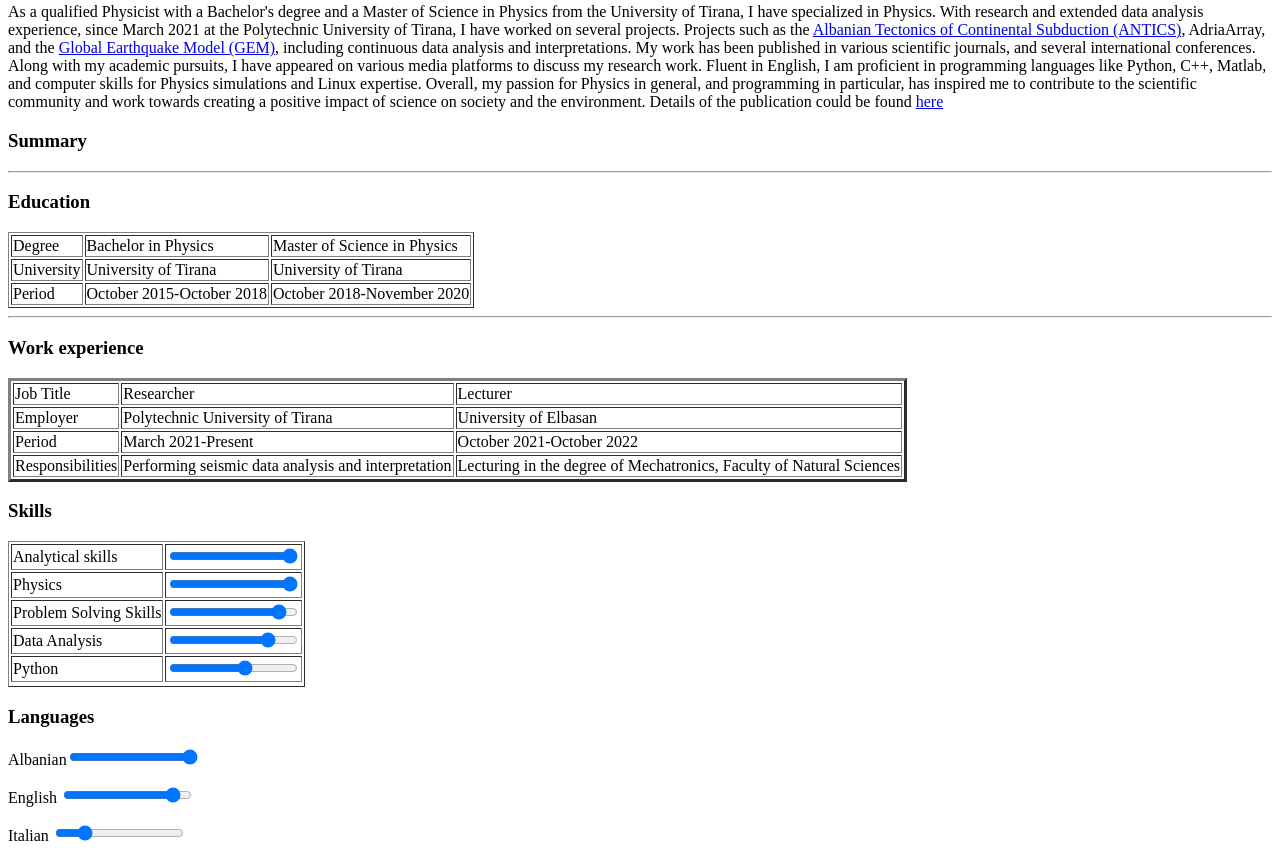
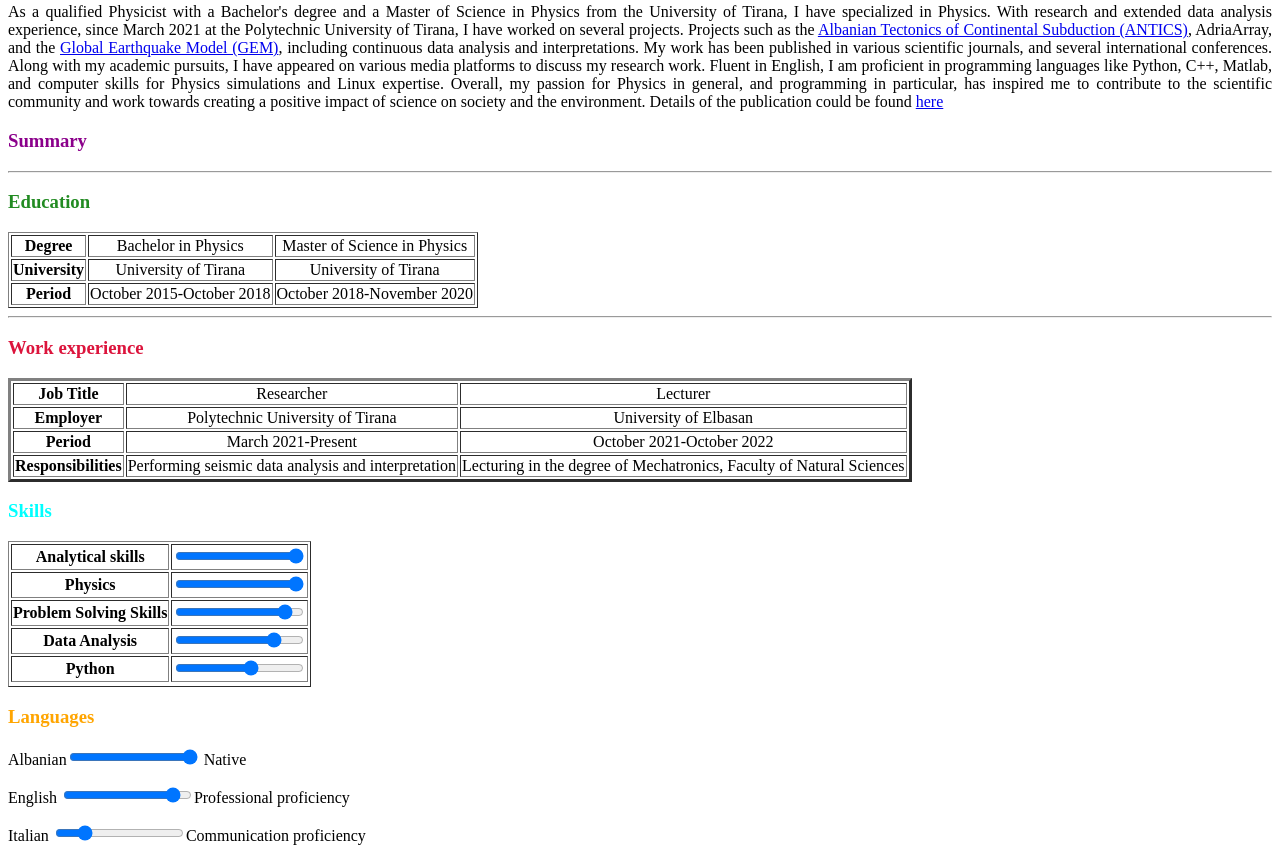
Before and after one commit to DamianKoxhaj/Capstone-Projects, a plain HTML site: page index.html in a window 1280 px wide. Shown: the part 340-1199 px from the top of the page. Drawn offline with Linux system fonts and the light colour scheme.

Commit message:
Add files via upload

```diff
--- a/index.html
+++ b/index.html
@@ -3,11 +3,12 @@
 <head>
     <meta charset="UTF-8">
     <title>My Resume</title>
+    <link rel="stylesheet" href="style.css">
 </head>
 <body>
     <h1>My Resume</h1>
     <img src="Damiano_Photo.jpg" height="200">
-    <h3>Profile</h3>
+    <h3 style="color: red;">Profile</h3>
  <p>As a qualified Physicist with a Bachelor's degree and a Master of
     Science in Physics from the University of Tirana, I have specialized in
     Physics. With research and extended data analysis experience, since
@@ -25,23 +26,23 @@
     scientific community and work towards creating a positive impact of
     science on society and the environment. Details of the publication could be found  <a href="https://sites.google.com/view/damiano-koxhaj/home">here</a> </p>
 
- <h3>Summary</h3>
+ <h3 style="color: darkmagenta;">Summary</h3>
  <hr>
 
- <h3>Education</h3>
+ <h3 style="color: forestgreen;">Education</h3>
  <table border="1">
     <tr>
-        <td>Degree</td>
-        <a href="https://fshn.edu.al/Departments/departamenti-i-fizikes/Programmes/fizike-bsc"><td>Bachelor in Physics</td></a>
+        <td style="font-weight: bold;">Degree</td>
+        <td>Bachelor in Physics</td>
         <td>Master of Science in Physics</td>
     </tr>
     <tr>
-        <td>University</td>
+        <td style="font-weight: bold;">University</td>
         <td>University of Tirana</td>
         <td>University of Tirana</td>
     </tr>
     <tr>
-        <td>Period</td>
+        <td style="font-weight: bold;">Period</td>
         <td>October 2015-October 2018</td>
         <td>October 2018-November 2020</td>
     </tr>
@@ -50,25 +51,25 @@
 
 <table border="3">
     <head>
-        <h3>Work experience</h3>
+        <h3 style="color: crimson;">Work experience</h3>
     </head>
     <tr>
-        <td>Job Title</td>
+        <td style="font-weight: bold;">Job Title</td>
         <td>Researcher</td>
         <td>Lecturer</td>
         <tr>
-            <td>Employer</td>
+            <td style="font-weight: bold;">Employer</td>
             <td>Polytechnic University of Tirana</td>
             <td>University of Elbasan</td>
 
             </tr>
 
-        <tr><td>Period</td>
+        <tr><td style="font-weight: bold;">Period</td>
             <td>March 2021-Present</td>
             <td>October 2021-October 2022</td>
         </tr>
         <tr>
-            <td>Responsibilities</td>
+            <td style="font-weight: bold;">Responsibilities</td>
             <td>Performing seismic data analysis and interpretation</td>
             <td>Lecturing in the degree of Mechatronics, Faculty of Natural Sciences</td>
         </tr>
@@ -76,24 +77,24 @@
 
    <table border="1">
     <thead>
-       <b><h3>Skills</h3></b>
+       <b><h3 style="color: aqua;">Skills</h3></b>
     </thead>
     <tr>
-        <td>Analytical skills</td>
+        <td style="font-weight: bold;">Analytical skills</td>
         <td> <input type="range" value="100" min="0" max="100" id="Analytical Skills" step="10" ></td>
     </tr>
-    <td>Physics</td>
+    <td style="font-weight: bold;">Physics</td>
 <td><input type="range" value="100" min="0" max="100" id="Physics" step="10" ></td>
 <tr>
-    <td>Problem Solving Skills</td>
+    <td style="font-weight: bold;">Problem Solving Skills</td>
     <td> <input type="range" value="90" min="0" max="100" id="Problem Solving Skills" step="10" ></td>
         </tr>
         <tr>
-            <td>Data Analysis</td>
+            <td style="font-weight: bold;">Data Analysis</td>
             <td><input type="range" value="80" min="0" max="100" id="Data Analysis" step="10" ></td>
                 </tr>
 </tr>
-    <td>Python</td>
+    <td style="font-weight: bold;">Python</td>
     <td><input type="range" value="60" min="0" max="100" id="Python" step="10"></td>
 
 
@@ -102,19 +103,19 @@
    </table>
 
    <h3>Languages</h3>
-   <p>Albanian<input type="range" id="Albanian" min="0" max="100" value="100" step="10"></p>
-   <p>English <input type="range" id="English" name="English" min="0" max="100" value="90" step="10"></p>
-   <p>Italian <input type="range" id="Italian" name="Italian" min="0" max="100" value="20" step="10"></p>
+   <p>Albanian<input type="range" id="Albanian" min="0" max="100" value="100" step="10"> <label for="Albanian">Native</label></p>
+   <p>English <input type="range" id="English" name="English" min="0" max="100" value="90" step="10"><label for="English">Professional proficiency </label></p>
+   <p>Italian <input type="range" id="Italian" name="Italian" min="0" max="100" value="20" step="10"><label for="Italian">Communication proficiency</label></p>
 
 <hr>
-<a href=""></a> <h3>Certifications</h3>
+<a href=""></a> <h3 style="color: black;">Certifications</h3>
 
 
 
 
-<h3>References</h3>
-<ol>
-    <li>Prof. Mimoza Hafizi <br> University of Tirana, Faculty of Natural Sciences, Department of
+<h3 style="color: red;">References</h3>
+<ol style="text-align: justify">
+    <li> Prof. Mimoza Hafizi <br> University of Tirana, Faculty of Natural Sciences, Department of
         Physics, Tirana
         <br>
         mimoza.hafizi@fshn.edu.al
@@ -140,7 +141,7 @@
 <br>
 
 <footer>
-    <b><p>*I consent to the processing of my personal data for the purpose of recruitment for the
+    <b><p style="text-align: justify;">*I consent to the processing of my personal data for the purpose of recruitment for the
         position to which I am applying.</p></b>
 </footer>
 </html>
```
